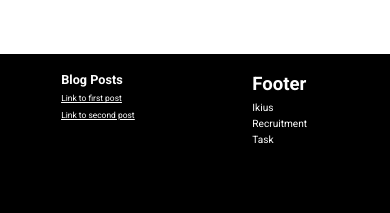
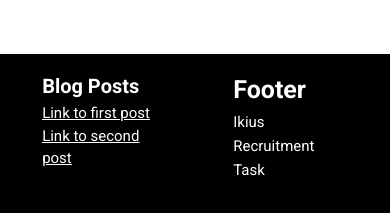
Before and after one commit to Jonjo7Dia/Ikius-task, a Next.js app: page / in a window 390 px wide. Shown: the part 1610-1823 px from the top of the page. Built offline with nearby package versions, Linux system fonts and the light colour scheme.

Commit message:
update for mobile view

```diff
--- a/components/layout.module.css
+++ b/components/layout.module.css
@@ -82,4 +82,21 @@
       .container{
           width: 98%;
       }
+      .footerDesc h1{
+        font-size: 25px;
+      }
+      .footerList div{
+          width: 30%;
+      }
+      .footerDesc h4{
+        font-size: 15px;
+        font-weight: 400;
+      }
+      .footerLinks h1{
+          font-size: 20px;
+      }
+      .footerLinks li{
+          font-size: 15px;
+          line-height: 1.5;
+      }
   }
```
Also changed, not shown: styles/articles.module.css (+14 -2 lines).
